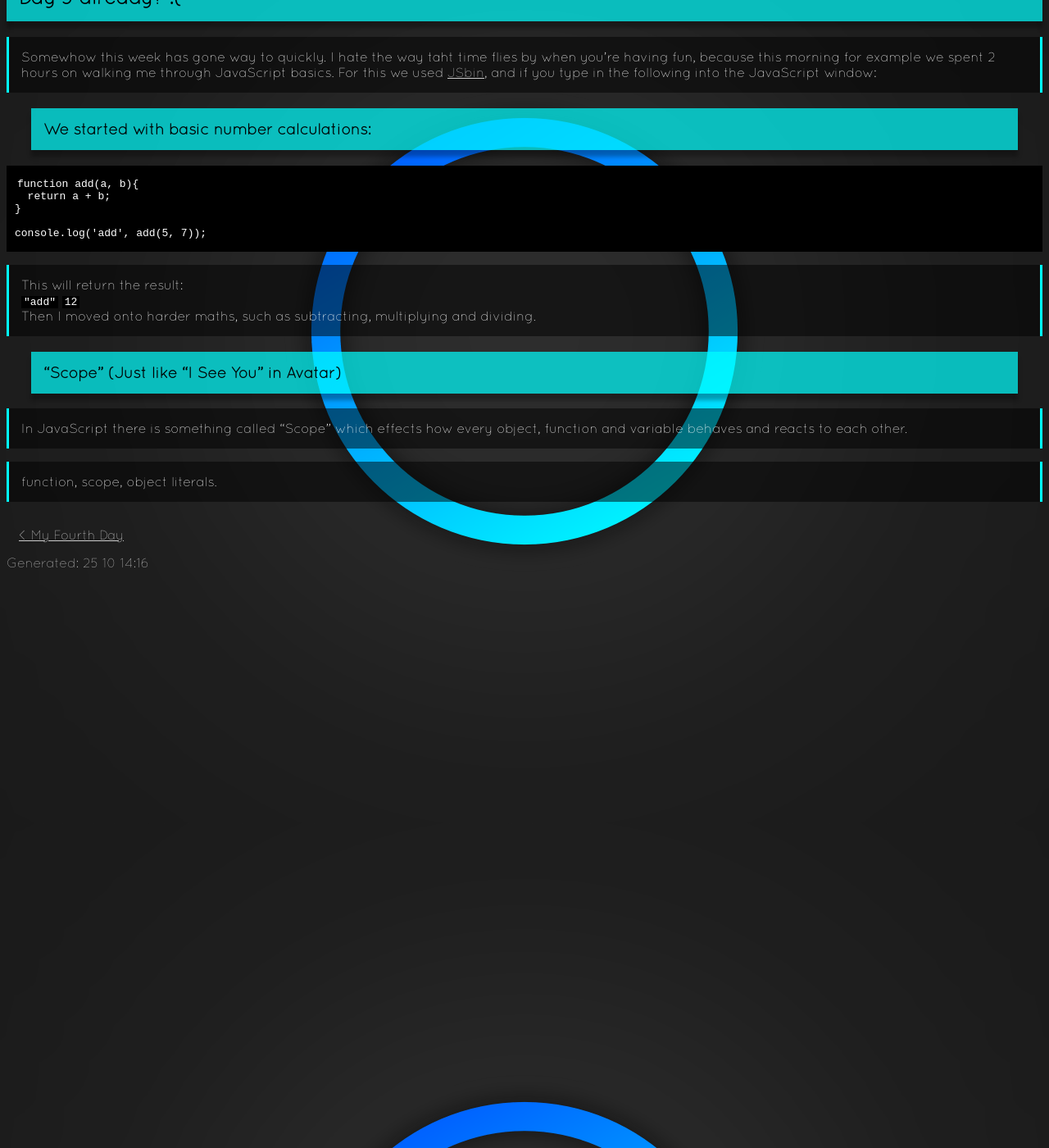
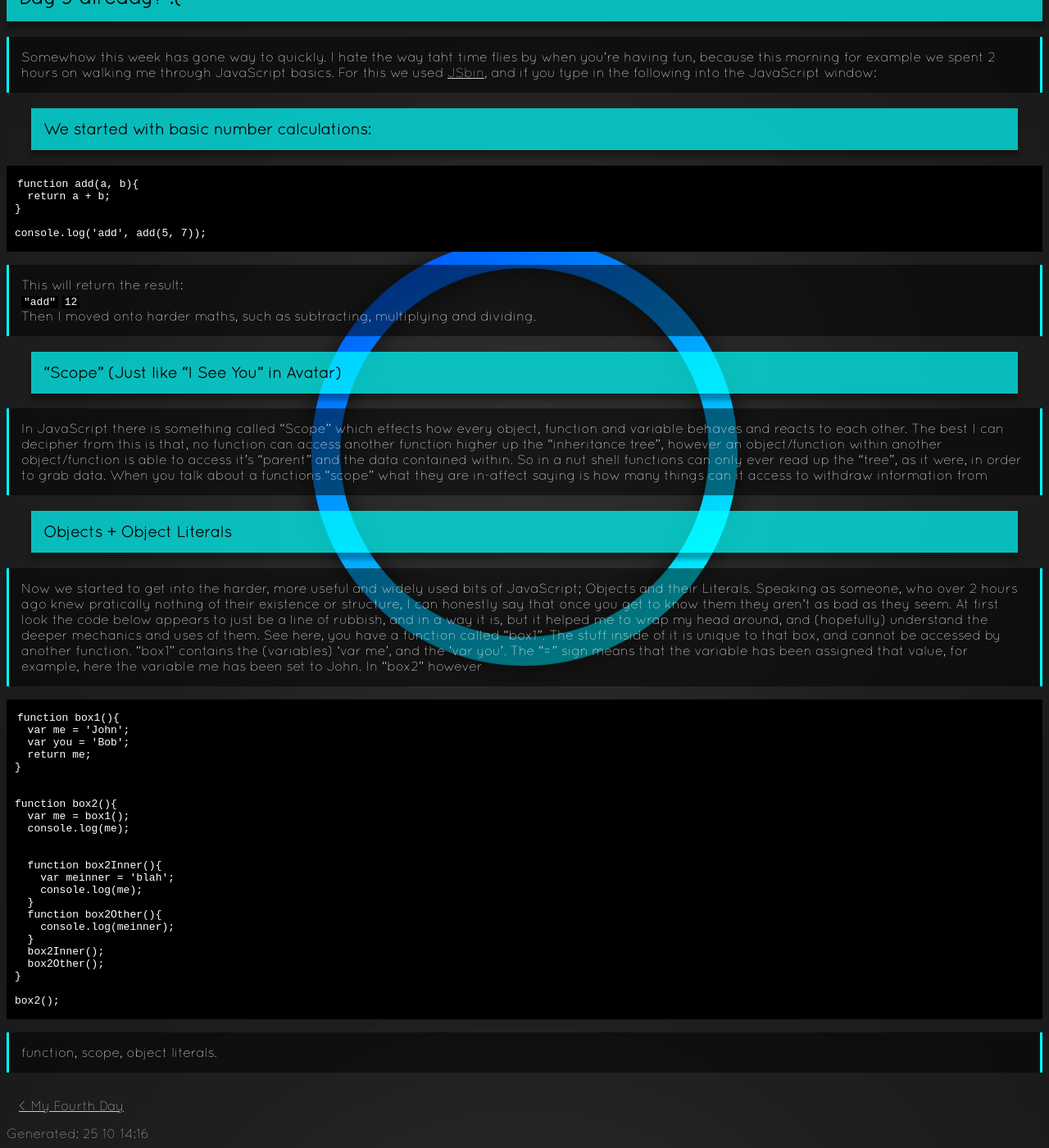
Before and after one commit to boffnoff/boffnoff.github.com, a Jekyll site: the page built from _posts/2013-10-25-last-and-final-day.md, in a window 1280 px wide and 1400 px high, scrolled down 296 px. Shown: the whole window at 82% size. Built offline with Jekyll 4.4.1, drawn with Linux system fonts in a browser that asks for light colours.

Commit message:
started to explain objects + object literals, as well as add a line to 'Scope'

```diff
--- a/_posts/2013-10-25-last-and-final-day.md
+++ b/_posts/2013-10-25-last-and-final-day.md
@@ -5,8 +5,8 @@ layout: post
 
 ## Day 5 already? :(
 
-Somewhow this week has gone way to quickly. I hate the way taht time flies by when you're having fun, because this morning for example we spent 2 hours on walking me through JavaScript basics. For this
-we used [JSbin](http://jsbin.com/OruSetU/1/edit), and if you type in the following into the JavaScript window:
+Somewhow this week has gone way to quickly. I hate the way taht time flies by when you're having fun, because this morning for example we spent 2 hours on walking me through JavaScript basics. For
+this we used [JSbin](http://jsbin.com/OruSetU/1/edit), and if you type in the following into the JavaScript window:
 
 ### We started with basic number calculations:
 
@@ -25,7 +25,54 @@ Then I moved onto harder maths, such as subtracting, multiplying and dividing.
 
 ###"Scope" (Just like "I See You" in Avatar)
 
-In JavaScript there is something called "Scope" which effects how every object, function and variable behaves and reacts to each other.
+In JavaScript there is something called "Scope" which effects how every object, function and variable behaves and reacts to each other. The best I can decipher from this is that, no function can
+access another function higher up the "inheritance tree", however an object/function within another object/function is able to access it's "parent" and the data contained within. So in a nut shell
+functions can only ever read up the "tree", as it were, in order to grab data. When you talk about a functions "scope" what they are in-affect saying is how many things can it access to withdraw
+information from
+
+
+
+###Objects + Object Literals
+
+Now we started to get into the harder, more useful and widely used bits of JavaScript; Objects and their Literals. Speaking as someone, who over 2 hours ago knew pratically nothing of their existence
+or structure, I can honestly say that once you get to know them they aren't as bad as they seem. At first look the code below appears to just be a line of rubbish, and in a way it is, but it helped
+me to wrap my head around, and (hopefully) understand the deeper mechanics and uses of them. See here, you have a function called "box1". The stuff inside of it is unique to that box, and cannot be
+accessed by another function. "box1" contains the (variables) 'var me', and the 'var you'. The "=" sign means that the variable has been assigned that value, for example, here the variable me has been
+set to John. In "box2" however
+
+
+
+    function box1(){
+      var me = 'John';
+      var you = 'Bob';
+      return me;
+    }
+
+
+    function box2(){
+      var me = box1();
+      console.log(me);
+
+
+      function box2Inner(){
+        var meinner = 'blah';
+        console.log(me);
+      }
+      function box2Other(){
+        console.log(meinner);
+      }
+      box2Inner();
+      box2Other();
+    }
+
+    box2();
+
+
+
+
+
+
+
 
 
 function, scope, object literals.
```
